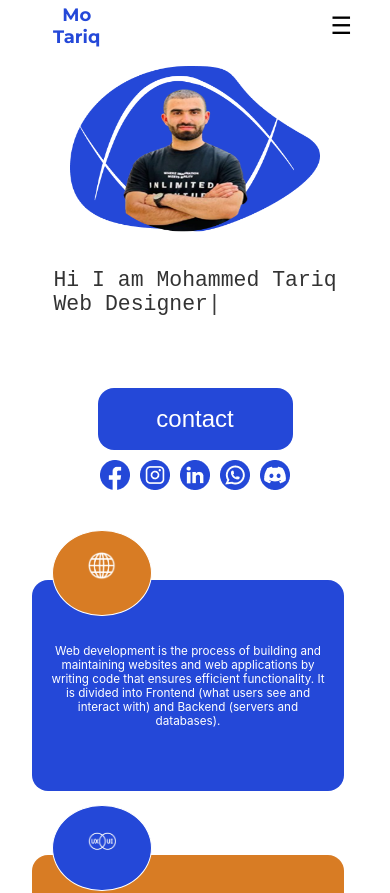
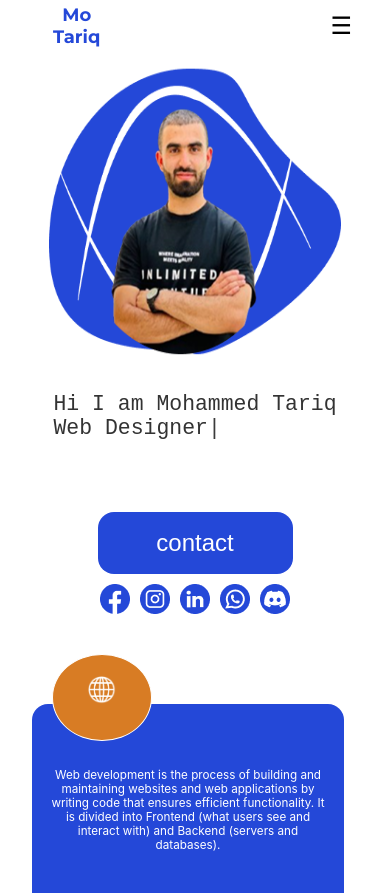
Before and after one commit to mo77moMW/portfolio, a React (Create React App) app: page / in a window 390 px wide. Shown: the top 893 px of the page. Built offline with nearby package versions, Linux system fonts and the light colour scheme.

Commit message:
Fix image paths in Home - add leading slash

```diff
--- a/src/HesStalye.css
+++ b/src/HesStalye.css
@@ -218,7 +218,7 @@ img:hover{
 }
 
   .aboutP{font-size: 10px; margin: 0px 5px;}
-  .myphoto{ width: 250px;height: 171.01px;}
+  .myphoto{ width: 75vw;height: 35vh;}
 .myphoto2{width: 100%; padding:0px 0px;margin:10px 0px 10px 0px;
   display: flex;
   justify-content: center;align-items: center;}
```
